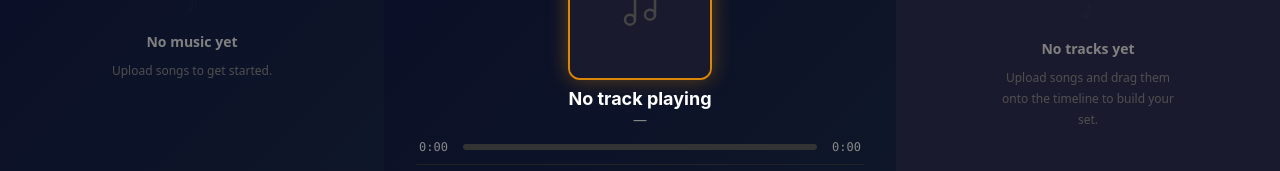
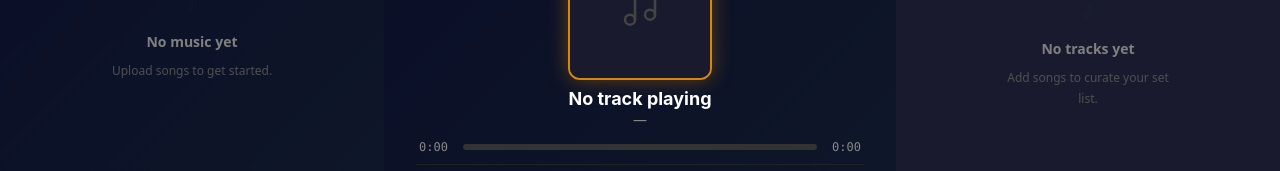
Before and after one commit to hashmapenjoyer/DJ-AMBER, a React (Vite) app: page / in a window 1280 px wide. Shown: the part 215-386 px from the top of the page. Built offline with nearby package versions, Linux system fonts and the light colour scheme.

Commit message:
Modify SetList message to one that's more accurate to current functionality (credit goes to Rafi for the message)

```diff
--- a/src/components/SetList.tsx
+++ b/src/components/SetList.tsx
@@ -318,9 +318,7 @@ export default function SetList({
           <div className="setlist-empty">
             <span className="setlist-empty-icon">{'\u266A'}</span>
             <p className="setlist-empty-text">No tracks yet</p>
-            <p className="setlist-empty-hint">
-              Upload songs and drag them onto the timeline to build your set.
-            </p>
+            <p className="setlist-empty-hint">Add songs to curate your set list.</p>
           </div>
         ) : (
           <ul className="setlist-track-list">
```
